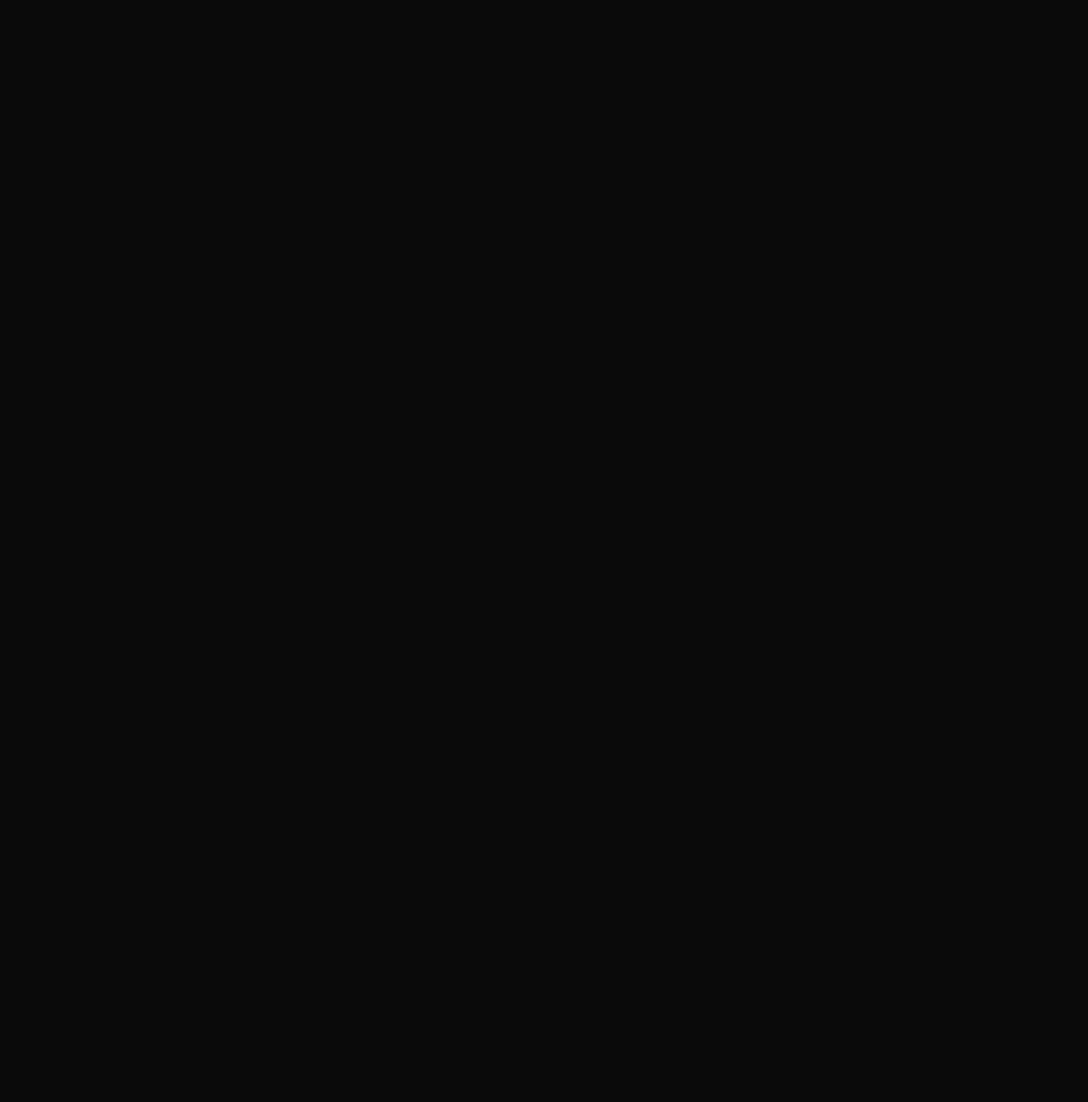
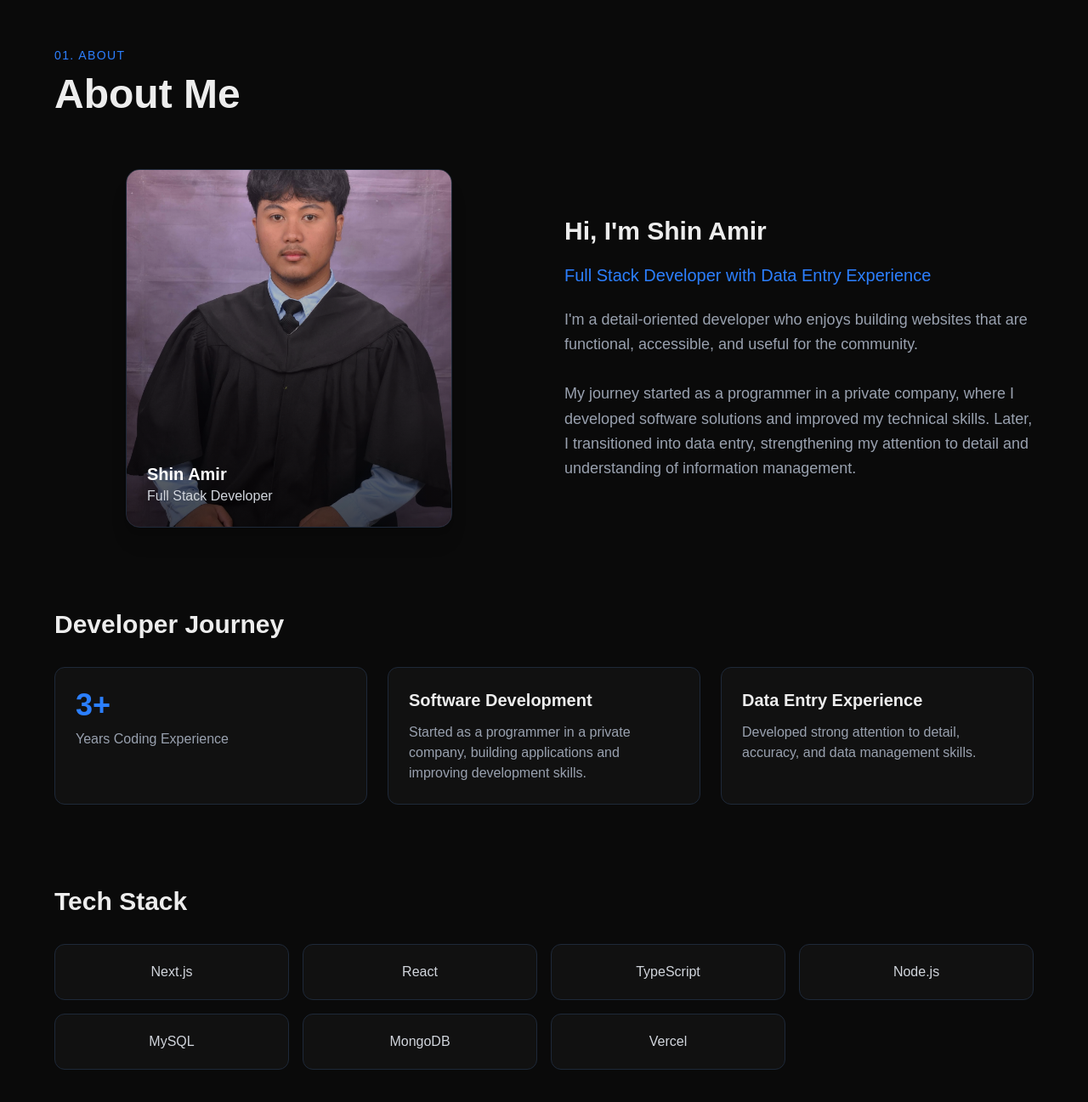
Before and after one commit to fushigurolex/myport, a Next.js app: page / in a window 1280 px wide. Shown: the part 933-2230 px from the top of the page at 85% size. Before the commit the page ends 892 px from the top, so only its background shows below. Built offline with nearby package versions, Linux system fonts and the light colour scheme.

Commit message:
added about me and tech stack

```diff
--- a/app/page.tsx
+++ b/app/page.tsx
@@ -1,11 +1,16 @@
+import Navbar from "@/components/Navbar";
 import Hero from "@/components/Hero";
-import Navbar from "@/components/Navbar";
+import About from "@/components/About";
+
 
 export default function Home() {
   return (
     <main>
+
       <Navbar />
       <Hero />
+      <About />
+
     </main>
   );
 }
--- /dev/null
+++ b/components/About.tsx
@@ -0,0 +1,148 @@
+import ProfileCard from "./ProfileCard";
+import ExperienceCard from "./ExperienceCard";
+import TechStack from "./TechStack";
+
+
+export default function About() {
+  return (
+    <section
+      id="about"
+      className="
+        min-h-screen
+        px-6
+        py-24
+      "
+    >
+
+      <div
+        className="
+          max-w-6xl
+          mx-auto
+        "
+      >
+
+        {/* Section Title */}
+
+        <div className="mb-16">
+
+          <p
+            className="
+              text-blue-500
+              text-sm
+              uppercase
+              tracking-widest
+            "
+          >
+            01. About
+          </p>
+
+
+          <h2
+            className="
+              text-4xl
+              md:text-5xl
+              font-bold
+              mt-3
+            "
+          >
+            About Me
+          </h2>
+
+        </div>
+
+
+
+        {/* Main About Area */}
+
+        <div
+          className="
+            grid
+            md:grid-cols-2
+            gap-12
+            items-center
+          "
+        >
+
+
+          {/* Photo */}
+
+          <ProfileCard />
+
+
+
+          {/* Description */}
+
+          <div>
+
+
+            <h3
+              className="
+                text-3xl
+                font-bold
+                mb-5
+              "
+            >
+              Hi, I'm Shin Amir
+            </h3>
+
+
+            <h4
+              className="
+                text-xl
+                text-blue-500
+                mb-6
+              "
+            >
+              Full Stack Developer with Data Entry Experience
+            </h4>
+
+
+            <p
+              className="
+                text-gray-400
+                leading-relaxed
+                text-lg
+              "
+            >
+              I'm a detail-oriented developer who enjoys
+              building websites that are functional,
+              accessible, and useful for the community.
+
+
+              <br />
+              <br />
+
+
+              My journey started as a programmer in a
+              private company, where I developed software
+              solutions and improved my technical skills.
+              Later, I transitioned into data entry,
+              strengthening my attention to detail and
+              understanding of information management.
+            </p>
+
+
+          </div>
+
+
+        </div>
+
+
+
+        {/* Experience */}
+
+        <ExperienceCard />
+
+
+
+        {/* Tech Stack */}
+
+        <TechStack />
+
+
+      </div>
+
+
+    </section>
+  );
+}
--- /dev/null
+++ b/components/ExperienceCard.tsx
@@ -0,0 +1,117 @@
+export default function ExperienceCard() {
+  return (
+    <section
+      className="
+        mt-24
+      "
+    >
+
+      <h3
+        className="
+          text-3xl
+          font-bold
+          mb-8
+        "
+      >
+        Developer Journey
+      </h3>
+
+
+
+      <div
+        className="
+          grid
+          md:grid-cols-3
+          gap-6
+        "
+      >
+
+        {/* Years */}
+
+        <div
+          className="
+            bg-[#111]
+            border
+            border-gray-800
+            rounded-xl
+            p-6
+          "
+        >
+
+          <h4
+            className="
+              text-4xl
+              font-bold
+              text-blue-500
+            "
+          >
+            3+
+          </h4>
+
+
+          <p className="text-gray-400 mt-2">
+            Years Coding Experience
+          </p>
+
+        </div>
+
+
+
+        {/* Programming */}
+
+        <div
+          className="
+            bg-[#111]
+            border
+            border-gray-800
+            rounded-xl
+            p-6
+          "
+        >
+
+          <h4 className="text-xl font-bold">
+            Software Development
+          </h4>
+
+
+          <p className="text-gray-400 mt-3">
+            Started as a programmer in a private
+            company, building applications and
+            improving development skills.
+          </p>
+
+        </div>
+
+
+
+        {/* Data Entry */}
+
+        <div
+          className="
+            bg-[#111]
+            border
+            border-gray-800
+            rounded-xl
+            p-6
+          "
+        >
+
+          <h4 className="text-xl font-bold">
+            Data Entry Experience
+          </h4>
+
+
+          <p className="text-gray-400 mt-3">
+            Developed strong attention to detail,
+            accuracy, and data management skills.
+          </p>
+
+        </div>
+
+
+      </div>
+
+
+    </section>
+  );
+}
--- /dev/null
+++ b/components/ProfileCard.tsx
@@ -0,0 +1,77 @@
+import Image from "next/image";
+
+export default function ProfileCard() {
+  return (
+    <div
+      className="
+        flex
+        justify-center
+      "
+    >
+
+      <div
+        className="
+          relative
+          w-full
+          max-w-sm
+          rounded-2xl
+          overflow-hidden
+          border
+          border-gray-800
+          bg-[#111]
+          shadow-xl
+          group
+        "
+      >
+
+        {/* Image */}
+
+        <Image
+          src="/profile.jpg"
+          alt="Shin Amir"
+          width={500}
+          height={500}
+          loading="eager"
+          className="
+            w-full
+            h-[420px]
+            object-cover
+            group-hover:scale-105
+            transition
+            duration-500
+          "
+        />
+        <div
+          className="
+            absolute
+            inset-0
+            bg-gradient-to-t
+            from-black/70
+            to-transparent
+          "
+        />
+        <div
+          className="
+            absolute
+            bottom-6
+            left-6
+          "
+        >
+
+          <p className="text-white text-xl font-bold">
+            Shin Amir
+          </p>
+
+          <p className="text-gray-300">
+            Full Stack Developer
+          </p>
+
+        </div>
+
+
+      </div>
+
+
+    </div>
+  );
+}
--- /dev/null
+++ b/components/TechStack.tsx
@@ -0,0 +1,71 @@
+const technologies = [
+  "Next.js",
+  "React",
+  "TypeScript",
+  "Node.js",
+  "MySQL",
+  "MongoDB",
+  "Vercel",
+];
+
+
+export default function TechStack() {
+  return (
+    <section
+      className="
+        mt-24
+      "
+    >
+
+      <h3
+        className="
+          text-3xl
+          font-bold
+          mb-8
+        "
+      >
+        Tech Stack
+      </h3>
+
+
+
+      <div
+        className="
+          grid
+          grid-cols-2
+          md:grid-cols-4
+          gap-4
+        "
+      >
+
+        {technologies.map((tech) => (
+
+          <div
+            key={tech}
+            className="
+              bg-[#111]
+              border
+              border-gray-800
+              rounded-xl
+              p-5
+              text-center
+              text-gray-300
+              hover:border-blue-500
+              hover:text-white
+              transition
+            "
+          >
+
+            {tech}
+
+          </div>
+
+        ))}
+
+
+      </div>
+
+
+    </section>
+  );
+}
```
Also changed, not shown: public/profile.jpg (added).
